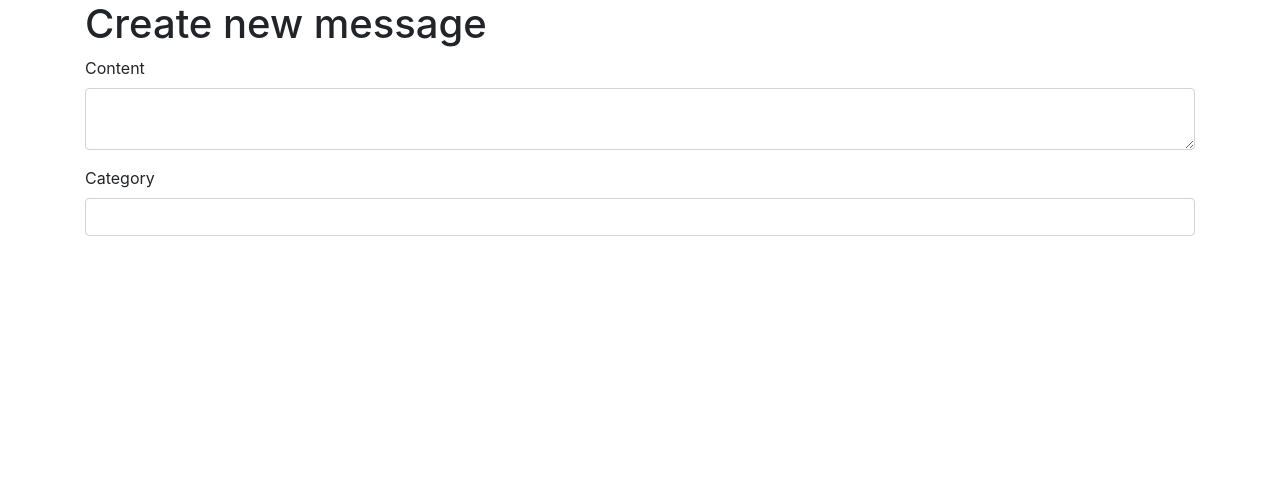
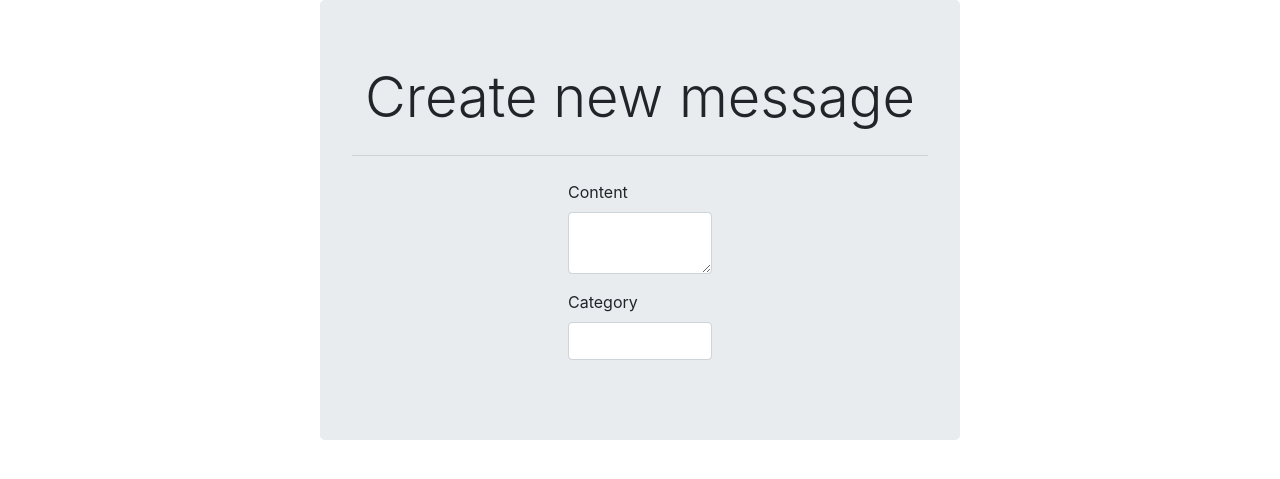
Before and after one commit to EliasVdd/webandmobile-individueleopdracht-EliasVandendriesche, a Symfony app: template Werkpakket 3/werkpakket3/templates/message/addMessage.html.twig in a window 1280 px wide. Shown: the top 479 px of the page. Run offline with Twig, Linux system fonts and the light colour scheme; the template is opened without the code that fills it, so the values that code supplies are empty; form fields are guessed from the names that the template uses; some libraries are stand-ins or nearby versions.

Commit message:
Change messages layout

```diff
--- a/Werkpakket 3/werkpakket3/templates/message/addMessage.html.twig
+++ b/Werkpakket 3/werkpakket3/templates/message/addMessage.html.twig
@@ -1,13 +1,50 @@
 {% extends 'base.html.twig' %}
 
 {% block body %}
-    <div class="container">
-        <h1>Create new message</h1>
+    <style>
+        .jumbotron {
+            max-width: 50%;
+        }
 
-        {{ form_start(form) }}
-        {{ form_errors(form) }}
-        {{ form_row(form.content) }}
-        {{ form_row(form.category) }}
-        {{ form_end(form) }}
+        form {
+            max-width: 25%;
+        }
+
+        label {
+            float: left;
+        }
+
+        @media (max-width: 575px) {
+            h1 {
+                font-size: 2.75rem !important;
+            }
+
+            form {
+                max-width: 75%;
+            }
+
+            .jumbotron {
+                max-width: 100%;
+            }
+        }
+
+        @media (max-width: 991px) {
+            form {
+                max-width: 50%;
+            }
+        }
+    </style>
+
+    <div align="center">
+        <div class="jumbotron">
+            <h1 class="display-4">Create new message</h1>
+            <hr class="my-4"/>
+
+            {{ form_start(form) }}
+            {{ form_errors(form) }}
+            {{ form_row(form.content) }}
+            {{ form_row(form.category) }}
+            {{ form_end(form) }}
+        </div>
     </div>
 {% endblock %}
```
Also changed, not shown: Werkpakket 3/werkpakket3/templates/message/index.html.twig (+36 -22 lines).
